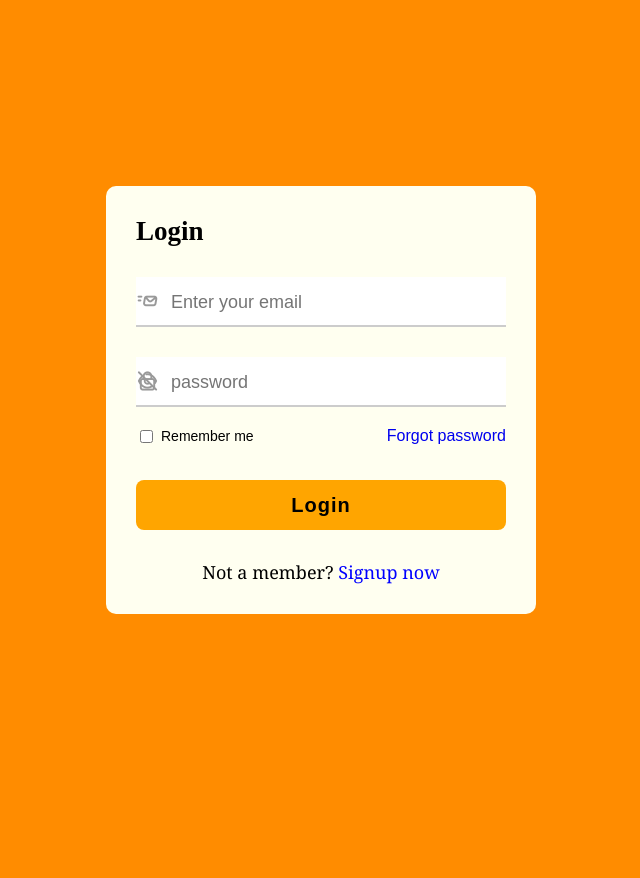
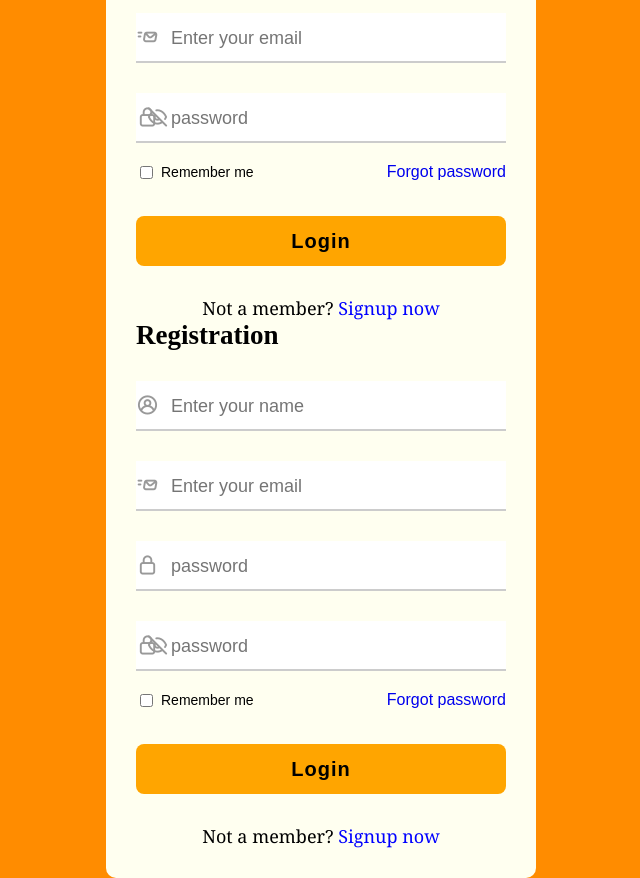
Before and after one commit to Stalin655/BetterMentalHealth, a plain HTML site: page client/pages/registration.html in a window 1280 px wide. Shown: the whole page, without its empty margins (319-959 px from the left). Before the commit the page ends 800 px from the top, so only its background shows below. Drawn offline with nearby package versions, Linux system fonts and the light colour scheme.

Commit message:
Registration  form

```diff
--- a/client/pages/registration.css
+++ b/client/pages/registration.css
@@ -81,11 +81,15 @@ body{
 }
 
 .input-field i.icon {
+    position:absolute;
     left: 0;
 
 }
-.input-field i.showHidePw{
+.showHidePw{
     right: 0;
+    cursor: pointer;
+    padding:10px;
+
 }
 .checkbox-text{
     display: flex;
--- a/client/pages/registration.html
+++ b/client/pages/registration.html
@@ -48,7 +48,52 @@
                     </div>
             </div>
 
+         <!--Registration form-->
+
+            <div class="form login">
+                <span class="title">Registration</span>
+
+            <form action="#">
+                <div class="input-field">
+                    <input type="text" placeholder="Enter your name" required>
+                    <i class="uil uil-user-circle"></i>
+                </div>
+                <div class="input-field">
+                    <input type="text" placeholder="Enter your email" required>
+                    <i class="uil uil-fast-mail icon"></i>
+                </div>
+                <div class="input-field">
+                    <input type="text" placeholder="password" required>
+                    <i class="uil uil-lock icon"></i>
+
+                </div>
+                <div class="input-field">
+                    <input type="text" placeholder="password" required>
+                    <i class="uil uil-lock icon"></i>
+                    <i class="uil uil-eye-slash showHidePw"></i>
+                </div>
+
+
+                <div class="checkbox-text">
+                    <div class="checkbox-content">
+                        <input type="checkbox" id="logCheck">
+                        <label for="logCheck" class="text">Remember me</label>
+                    </div>
+                    <a href="#">Forgot password</a>
+                </div>
+                <div class="input-field button">
+                    <input type="button" value="Login">
+                </div>
+            </form>
+
+                <div class="login-signup">
+                    <span class="text">Not a member?  <a href="#" class="text signup-text">Signup now</a>
+                    </span>
                 </div>
         </div>
+
+        </div>
+    </div>
+    <script src="registration.js"></script>
 </body>
 </html>
```
Lines whose indentation alone changed are shown as unchanged.
